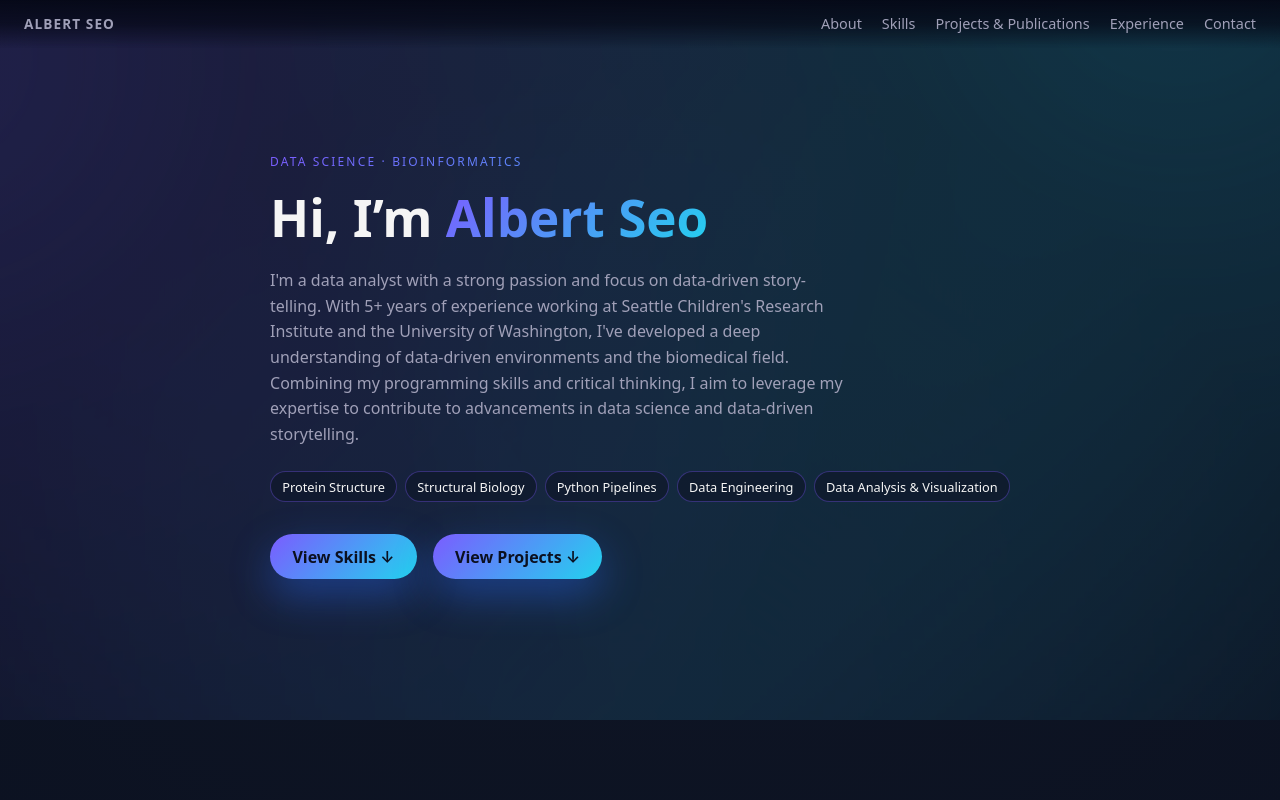
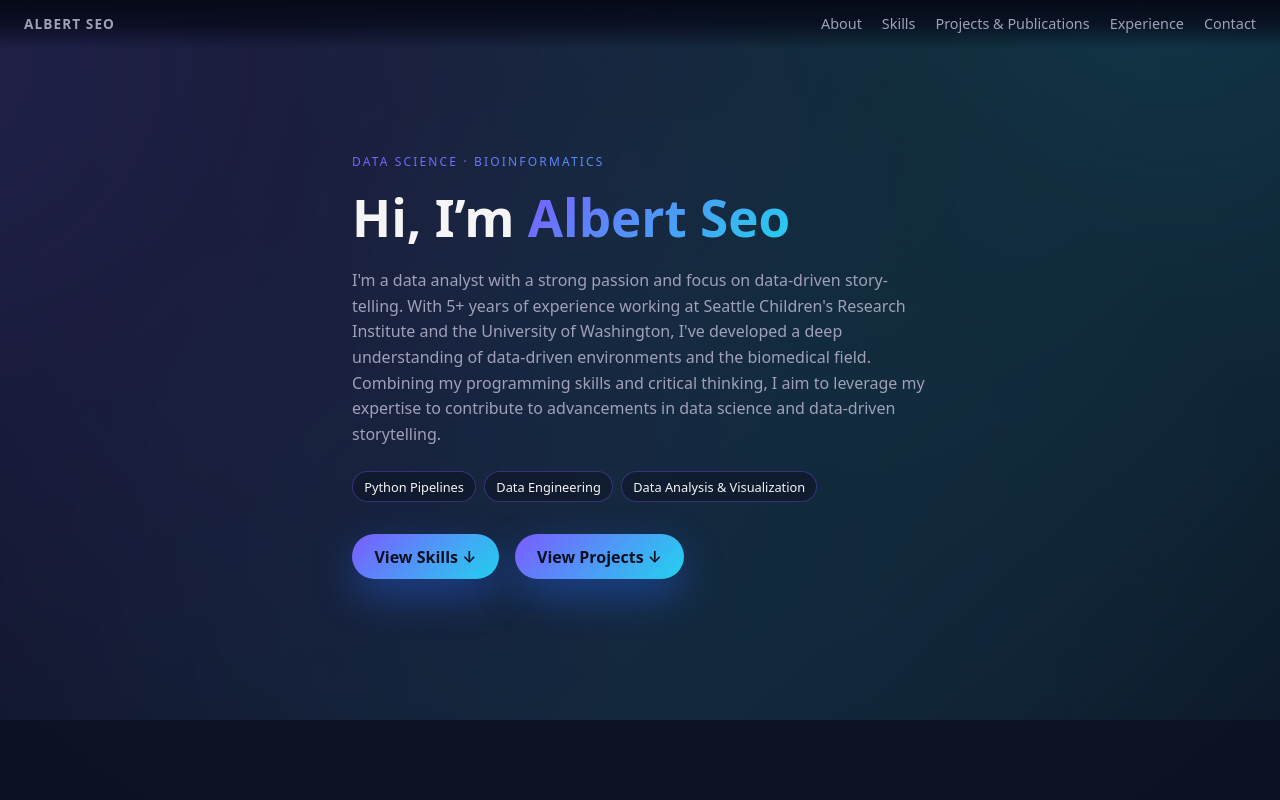
Before and after one commit to albertjseo/personal-portfolio, a React (Create React App) app: page / in a window 1280 px wide. Shown: the top 800 px of the page. Built offline with nearby package versions, Linux system fonts and the light colour scheme.

Commit message:
Updating Hero.jsx

```diff
--- a/src/components/Hero.jsx
+++ b/src/components/Hero.jsx
@@ -18,8 +18,6 @@ export default function Hero() {
         </p>
 
         <div className="hero-tags">
-          <span className="hero-tag">Protein Structure</span>
-          <span className="hero-tag">Structural Biology</span>
           <span className="hero-tag">Python Pipelines</span>
           <span className="hero-tag">Data Engineering</span>
           <span className="hero-tag">Data Analysis & Visualization</span>
```
